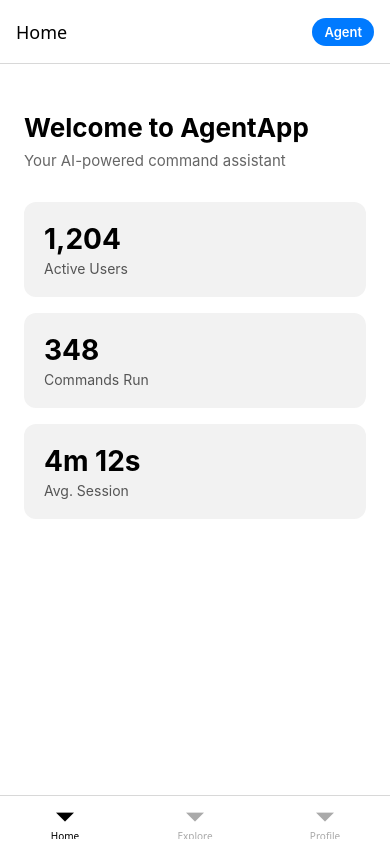
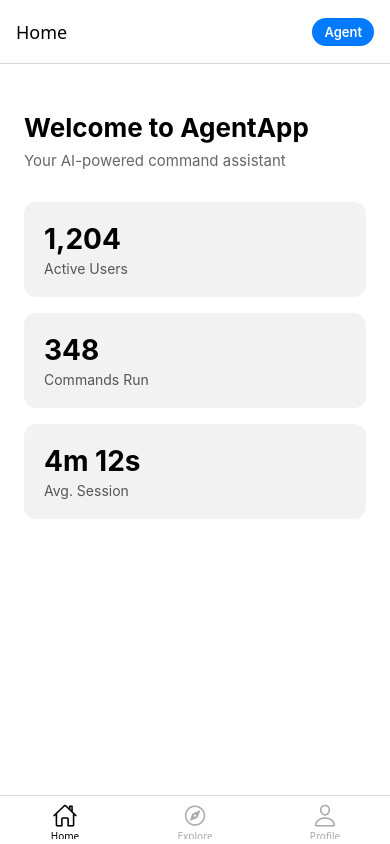
Before and after one commit to Qasim-Yousaf/mobile-platform-homework-qasim-yousaf, a React Native app: screen / in a window 390 px wide. Built offline with nearby package versions, Linux system fonts and the light colour scheme.

Commit message:
feat: add react-native-vector-icons with Ionicons for tab bar

```diff
--- a/App.tsx
+++ b/App.tsx
@@ -2,6 +2,7 @@ import React, { useRef, useState } from 'react';
 import { TouchableOpacity, Text, StyleSheet } from 'react-native';
 import { NavigationContainer, NavigationContainerRef } from '@react-navigation/native';
 import { createBottomTabNavigator } from '@react-navigation/bottom-tabs';
+import Ionicons from 'react-native-vector-icons/Ionicons';
 import HomeScreen from './src/screens/HomeScreen';
 import ExploreScreen from './src/screens/ExploreScreen';
 import ProfileScreen from './src/screens/ProfileScreen';
@@ -10,6 +11,12 @@ import { AgentProvider, useAgent } from './src/agent/AgentContext';
 import AgentFlyout from './src/agent/AgentFlyout';
 
 const Tab = createBottomTabNavigator();
+
+const TAB_ICONS: Record<string, string> = {
+  Home: 'home-outline',
+  Explore: 'compass-outline',
+  Profile: 'person-outline',
+};
 
 function AppTabs() {
   const { theme } = useTheme();
@@ -35,7 +42,7 @@ function AppTabs() {
   return (
     <NavigationContainer ref={navRef}>
       <Tab.Navigator
-        screenOptions={{
+        screenOptions={({ route }) => ({
           headerStyle: { backgroundColor: dark ? '#1a1a1a' : '#fff' },
           headerTintColor: dark ? '#fff' : '#000',
           headerRight: () => (
@@ -45,8 +52,11 @@ function AppTabs() {
           ),
           tabBarStyle: { backgroundColor: dark ? '#1a1a1a' : '#fff' },
           tabBarActiveTintColor: dark ? '#fff' : '#000',
-          tabBarInactiveTintColor: dark ? '#888' : '#aaa',
-        }}>
+          tabBarInactiveTintColor: dark ? '#555' : '#aaa',
+          tabBarIcon: ({ color, size }) => (
+            <Ionicons name={TAB_ICONS[route.name]} size={size} color={color} />
+          ),
+        })}>
         <Tab.Screen name="Home" component={HomeScreen} />
         <Tab.Screen name="Explore">
           {() => <ExploreScreen externalFilter={exploreFilter} />}
--- a/package.json
+++ b/package.json
@@ -10,14 +10,15 @@
     "test": "jest"
   },
   "dependencies": {
-    "@react-native-async-storage/async-storage": "^3.0.1",
+    "@react-native-async-storage/async-storage": "^2.1.2",
     "@react-native/new-app-screen": "0.84.1",
     "@react-navigation/bottom-tabs": "^7.15.5",
     "@react-navigation/native": "^7.1.33",
     "react": "19.2.3",
     "react-native": "0.84.1",
     "react-native-safe-area-context": "^5.5.2",
-    "react-native-screens": "^4.24.0"
+    "react-native-screens": "^4.24.0",
+    "react-native-vector-icons": "^10.3.0"
   },
   "devDependencies": {
     "@babel/core": "^7.25.2",
@@ -32,6 +33,7 @@
     "@react-native/typescript-config": "0.84.1",
     "@types/jest": "^29.5.13",
     "@types/react": "^19.2.0",
+    "@types/react-native-vector-icons": "^6.4.18",
     "@types/react-test-renderer": "^19.1.0",
     "eslint": "^8.19.0",
     "jest": "^29.6.3",
```
Also changed, not shown: 7 other files (tests, documents, lock files or other folders).
